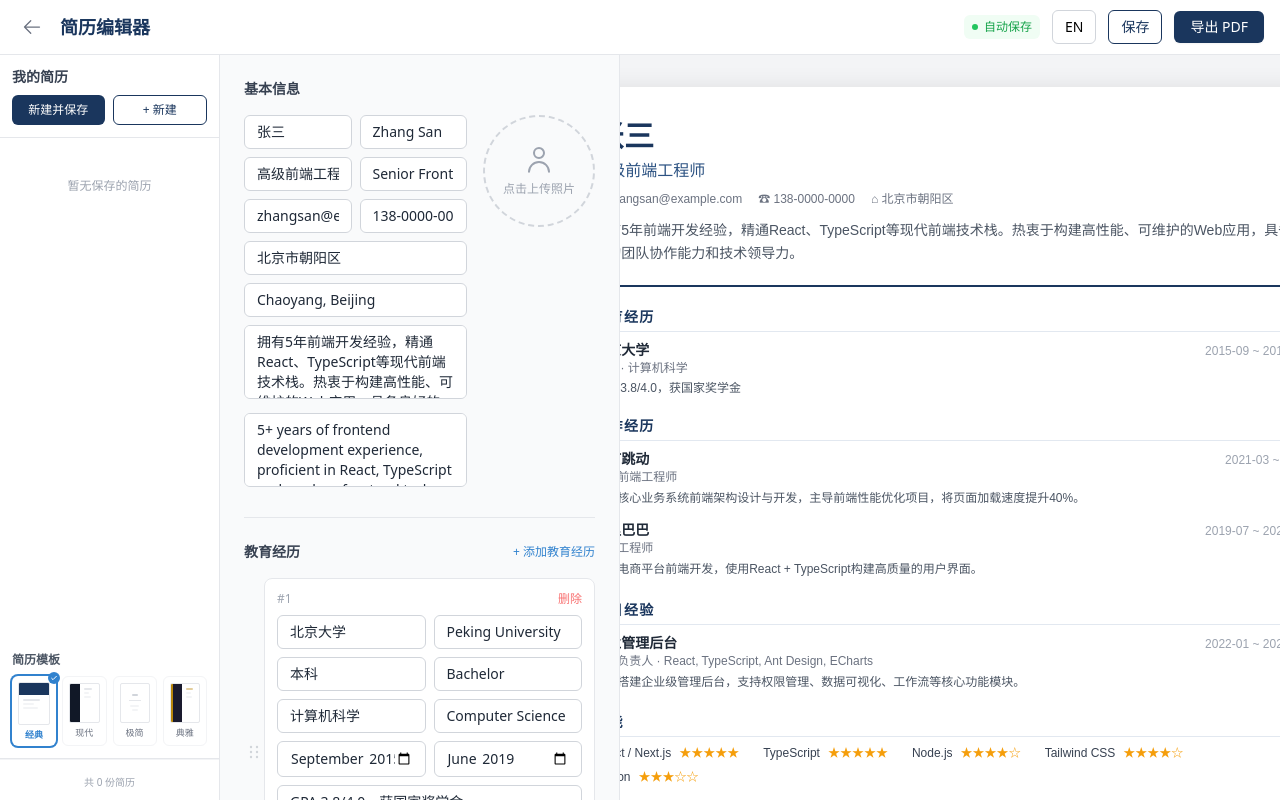
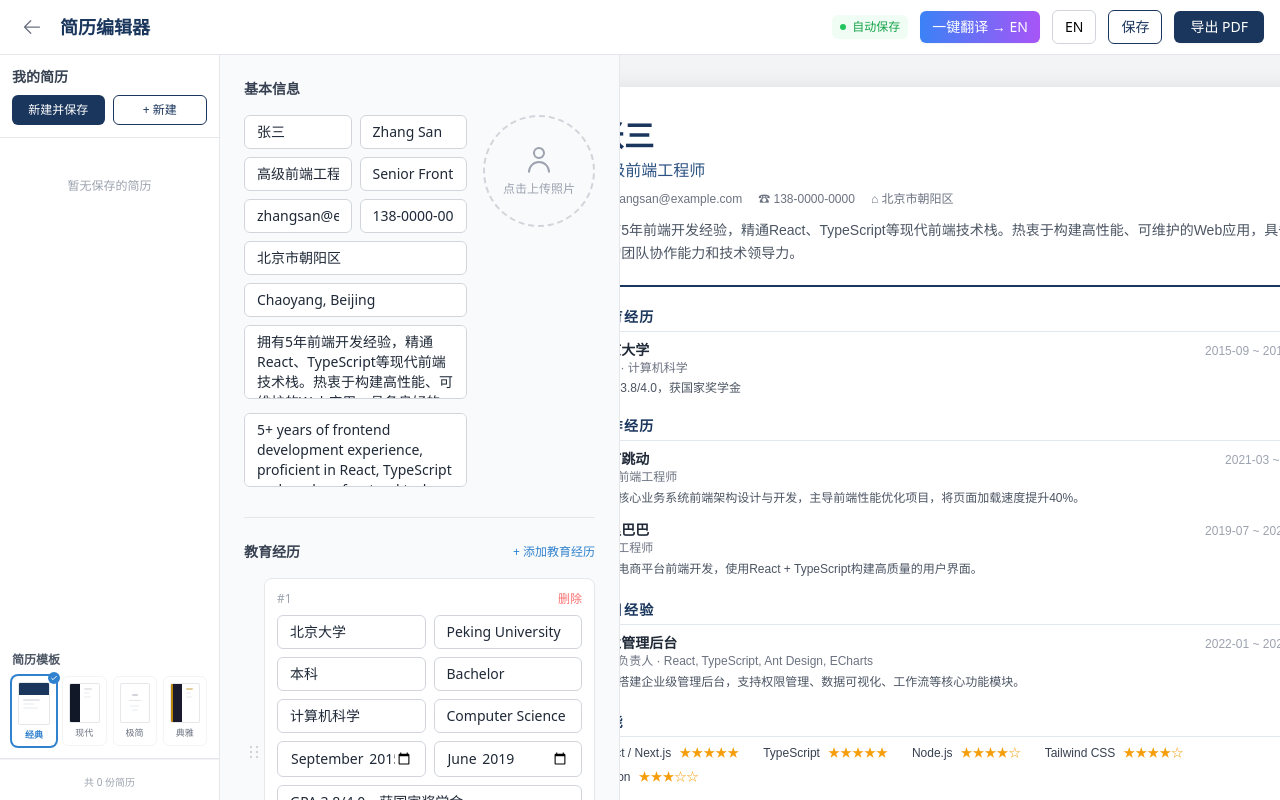
Before and after one commit to Unusual6/Resume-Editor, a React (Vite) app: page / in a window 1280 px wide. Built offline with nearby package versions, Linux system fonts and the light colour scheme.

Commit message:
feat: add one-click translation between Chinese and English

```diff
--- a/src/App.tsx
+++ b/src/App.tsx
@@ -7,6 +7,7 @@ import ResumeForm from './components/ResumeForm';
 import ResumePreview from './components/ResumePreview';
 import ResumeList from './components/ResumeList';
 import LanguageSwitch from './components/LanguageSwitch';
+import TranslateButton from './components/TranslateButton';
 
 // Debounced preview - only re-renders after typing stops
 const MemoizedPreview = memo(ResumePreview);
@@ -106,6 +107,7 @@ function AppContent() {
         </div>
         <div className="flex items-center gap-3">
           <AutoSaveIndicator />
+          <TranslateButton />
           <LanguageSwitch />
           <button
             onClick={() => saveCurrentResume()}
--- /dev/null
+++ b/src/components/TranslateButton.tsx
@@ -0,0 +1,157 @@
+import { useState, useCallback } from 'react';
+import { useTranslation } from 'react-i18next';
+import { useResume } from '../context/ResumeContext';
+import { translateBatch } from '../utils/translate';
+import type { ResumeData } from '../types/resume';
+
+export default function TranslateButton() {
+  const { t } = useTranslation();
+  const { data, setData, lang } = useResume();
+  const [translating, setTranslating] = useState(false);
+  const [progress, setProgress] = useState({ current: 0, total: 0 });
+
+  // Extract all text fields that need translation
+  const extractFields = useCallback((d: ResumeData, sourceLang: 'zh' | 'en') => {
+    const fields: { path: string; value: string }[] = [];
+    const bio = d.basicInfo;
+
+    if (sourceLang === 'zh') {
+      if (bio.name) fields.push({ path: 'basicInfo.nameEn', value: bio.name });
+      if (bio.title) fields.push({ path: 'basicInfo.titleEn', value: bio.title });
+      if (bio.address) fields.push({ path: 'basicInfo.addressEn', value: bio.address });
+      if (bio.summary) fields.push({ path: 'basicInfo.summaryEn', value: bio.summary });
+    } else {
+      if (bio.nameEn) fields.push({ path: 'basicInfo.name', value: bio.nameEn });
+      if (bio.titleEn) fields.push({ path: 'basicInfo.title', value: bio.titleEn });
+      if (bio.addressEn) fields.push({ path: 'basicInfo.address', value: bio.addressEn });
+      if (bio.summaryEn) fields.push({ path: 'basicInfo.summary', value: bio.summaryEn });
+    }
+
+    // Education
+    d.educations.forEach((edu, i) => {
+      if (sourceLang === 'zh') {
+        if (edu.school) fields.push({ path: `educations[${i}].schoolEn`, value: edu.school });
+        if (edu.degree) fields.push({ path: `educations[${i}].degreeEn`, value: edu.degree });
+        if (edu.major) fields.push({ path: `educations[${i}].majorEn`, value: edu.major });
+        if (edu.description) fields.push({ path: `educations[${i}].descriptionEn`, value: edu.description });
+      } else {
+        if (edu.schoolEn) fields.push({ path: `educations[${i}].school`, value: edu.schoolEn });
+        if (edu.degreeEn) fields.push({ path: `educations[${i}].degree`, value: edu.degreeEn });
+        if (edu.majorEn) fields.push({ path: `educations[${i}].major`, value: edu.majorEn });
+        if (edu.descriptionEn) fields.push({ path: `educations[${i}].description`, value: edu.descriptionEn });
+      }
+    });
+
+    // Experience
+    d.experiences.forEach((exp, i) => {
+      if (sourceLang === 'zh') {
+        if (exp.company) fields.push({ path: `experiences[${i}].companyEn`, value: exp.company });
+        if (exp.position) fields.push({ path: `experiences[${i}].positionEn`, value: exp.position });
+        if (exp.description) fields.push({ path: `experiences[${i}].descriptionEn`, value: exp.description });
+      } else {
+        if (exp.companyEn) fields.push({ path: `experiences[${i}].company`, value: exp.companyEn });
+        if (exp.positionEn) fields.push({ path: `experiences[${i}].position`, value: exp.positionEn });
+        if (exp.descriptionEn) fields.push({ path: `experiences[${i}].description`, value: exp.descriptionEn });
+      }
+    });
+
+    // Projects
+    d.projects.forEach((proj, i) => {
+      if (sourceLang === 'zh') {
+        if (proj.name) fields.push({ path: `projects[${i}].nameEn`, value: proj.name });
+        if (proj.role) fields.push({ path: `projects[${i}].roleEn`, value: proj.role });
+        if (proj.description) fields.push({ path: `projects[${i}].descriptionEn`, value: proj.description });
+      } else {
+        if (proj.nameEn) fields.push({ path: `projects[${i}].name`, value: proj.nameEn });
+        if (proj.roleEn) fields.push({ path: `projects[${i}].role`, value: proj.roleEn });
+        if (proj.descriptionEn) fields.push({ path: `projects[${i}].description`, value: proj.descriptionEn });
+      }
+    });
+
+    // Skills
+    d.skills.forEach((skill, i) => {
+      if (sourceLang === 'zh') {
+        if (skill.name) fields.push({ path: `skills[${i}].nameEn`, value: skill.name });
+      } else {
+        if (skill.nameEn) fields.push({ path: `skills[${i}].name`, value: skill.nameEn });
+      }
+    });
+
+    return fields;
+  }, []);
+
+  // Apply translated results back to data
+  const applyTranslations = useCallback((
+    fields: { path: string; value: string }[],
+    translations: string[]
+  ) => {
+    setData(prev => {
+      const next = JSON.parse(JSON.stringify(prev)) as ResumeData;
+
+      fields.forEach((field, i) => {
+        const translated = translations[i];
+        if (!translated) return;
+
+        // Parse path like "basicInfo.nameEn" or "educations[0].schoolEn"
+        const match = field.path.match(/^(\w+)\[(\d+)\]\.(\w+)$/);
+        if (match) {
+          const [, arrayKey, indexStr, prop] = match;
+          const arr = next[arrayKey as keyof ResumeData] as any[];
+          if (arr && arr[Number(indexStr)]) {
+            arr[Number(indexStr)][prop] = translated;
+          }
+        } else {
+          // Simple path like "basicInfo.nameEn"
+          const [obj, prop] = field.path.split('.');
+          (next as any)[obj][prop] = translated;
+        }
+      });
+
+      return next;
+    });
+  }, [setData]);
+
+  const handleTranslate = async () => {
+    const sourceLang = lang; // Translate FROM current language
+    const targetLang = lang === 'zh' ? 'en' : 'zh';
+
+    const fields = extractFields(data, sourceLang);
+    if (fields.length === 0) return;
+
+    setTranslating(true);
+    setProgress({ current: 0, total: fields.length });
+
+    try {
+      const texts = fields.map(f => f.value);
+      const translations = await translateBatch(texts, sourceLang, targetLang, (current, total) => {
+        setProgress({ current, total });
+      });
+
+      applyTranslations(fields, translations);
+    } catch (error) {
+      console.error('Translation failed:', error);
+    } finally {
+      setTranslating(false);
+    }
+  };
+
+  const targetLang = lang === 'zh' ? 'EN' : '中文';
+
+  return (
+    <button
+      onClick={handleTranslate}
+      disabled={translating}
+      className={`px-3 py-1.5 text-sm font-medium rounded-md transition-colors shadow-sm
+        ${translating
+          ? 'bg-amber-500 text-white cursor-wait'
+          : 'bg-gradient-to-r from-blue-500 to-purple-500 text-white hover:from-blue-600 hover:to-purple-600'
+        }`}
+      title={t('translate.hint') || `翻译为${targetLang}`}
+    >
+      {translating
+        ? `${t('translate.translating') || '翻译中'} ${progress.current}/${progress.total}`
+        : `${t('translate.button') || '一键翻译'} → ${targetLang}`
+      }
+    </button>
+  );
+}
--- a/src/i18n/en.ts
+++ b/src/i18n/en.ts
@@ -97,4 +97,9 @@ export default {
     off: 'Manual',
     savedAt: 'Saved',
   },
+  translate: {
+    button: 'Translate',
+    translating: 'Translating',
+    hint: 'Translate current content to the other language',
+  },
 };
--- a/src/i18n/zh.ts
+++ b/src/i18n/zh.ts
@@ -97,4 +97,9 @@ export default {
     off: '手动保存',
     savedAt: '已保存',
   },
+  translate: {
+    button: '一键翻译',
+    translating: '翻译中',
+    hint: '将当前语言内容翻译为另一种语言',
+  },
 };
--- /dev/null
+++ b/src/utils/translate.ts
@@ -0,0 +1,84 @@
+/**
+ * Free translation using MyMemory API (no API key required).
+ * Supports CORS from browser.
+ * Limit: ~5000 chars/day for anonymous users.
+ */
+
+const API_URL = 'https://api.mymemory.translated.net/get';
+
+interface TranslationResult {
+  translatedText: string;
+  success: boolean;
+}
+
+export async function translateText(
+  text: string,
+  from: 'zh' | 'en',
+  to: 'zh' | 'en'
+): Promise<TranslationResult> {
+  if (!text || !text.trim()) {
+    return { translatedText: '', success: true };
+  }
+
+  const langPair = `${from}|${to}`;
+
+  try {
+    const response = await fetch(
+      `${API_URL}?q=${encodeURIComponent(text)}&langpair=${encodeURIComponent(langPair)}`
+    );
+
+    if (!response.ok) {
+      throw new Error(`HTTP ${response.status}`);
+    }
+
+    const data = await response.json();
+
+    if (data.responseStatus === 200 && data.responseData?.translatedText) {
+      return {
+        translatedText: data.responseData.translatedText,
+        success: true,
+      };
+    }
+
+    // Fallback: try matches
+    if (data.matches && data.matches.length > 0) {
+      const best = data.matches.reduce((a: any, b: any) =>
+        (b.quality || 0) > (a.quality || 0) ? b : a
+      );
+      return {
+        translatedText: best.translation || '',
+        success: true,
+      };
+    }
+
+    return { translatedText: '', success: false };
+  } catch (error) {
+    console.error('Translation error:', error);
+    return { translatedText: '', success: false };
+  }
+}
+
+/**
+ * Translate multiple texts in batch (sequentially to avoid rate limiting).
+ */
+export async function translateBatch(
+  texts: string[],
+  from: 'zh' | 'en',
+  to: 'zh' | 'en',
+  onProgress?: (completed: number, total: number) => void
+): Promise<string[]> {
+  const results: string[] = [];
+  const total = texts.length;
+
+  for (let i = 0; i < texts.length; i++) {
+    const result = await translateText(texts[i], from, to);
+    results.push(result.success ? result.translatedText : texts[i]);
+    onProgress?.(i + 1, total);
+    // Small delay to avoid rate limiting
+    if (i < texts.length - 1) {
+      await new Promise(r => setTimeout(r, 300));
+    }
+  }
+
+  return results;
+}
```
